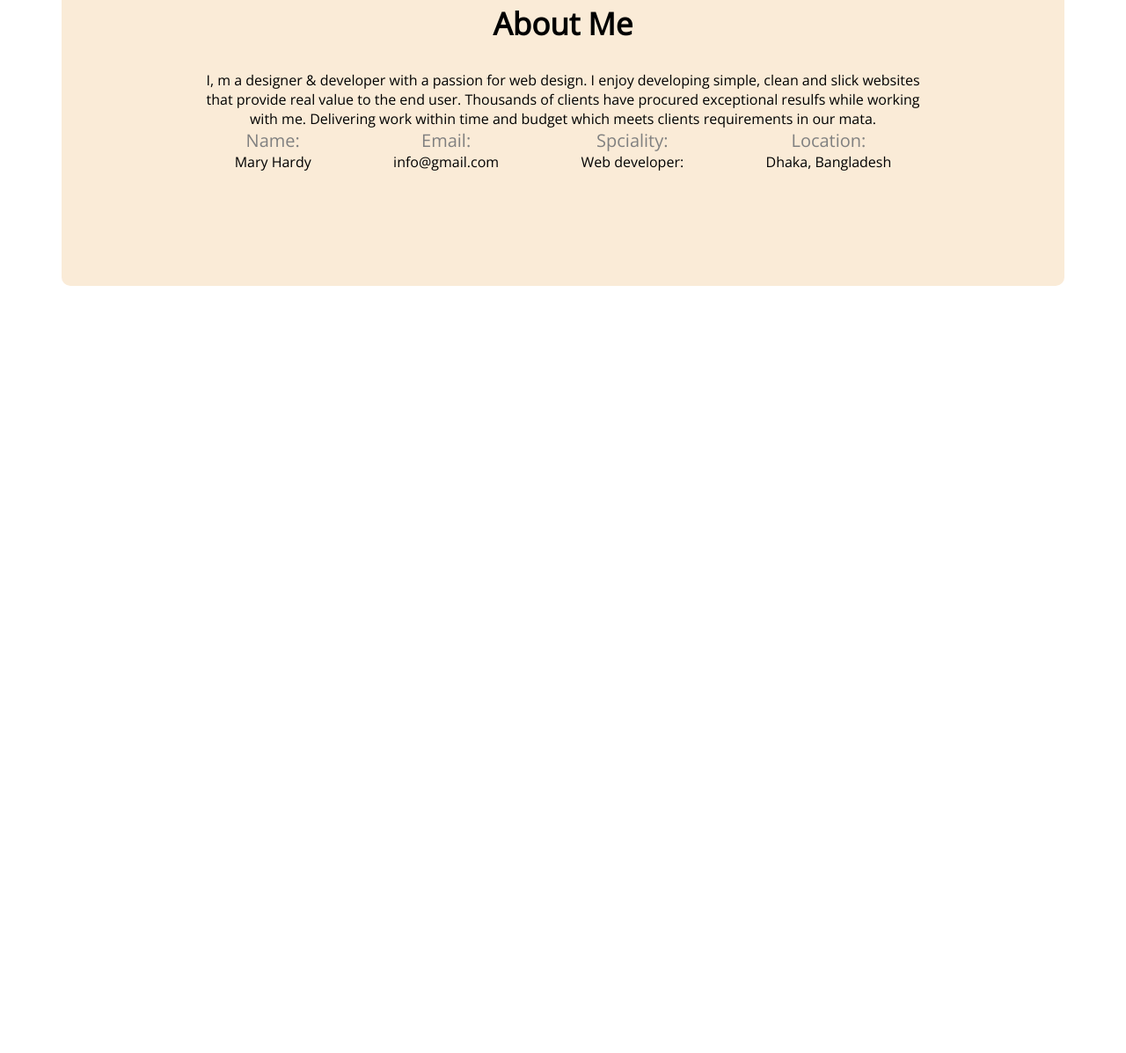
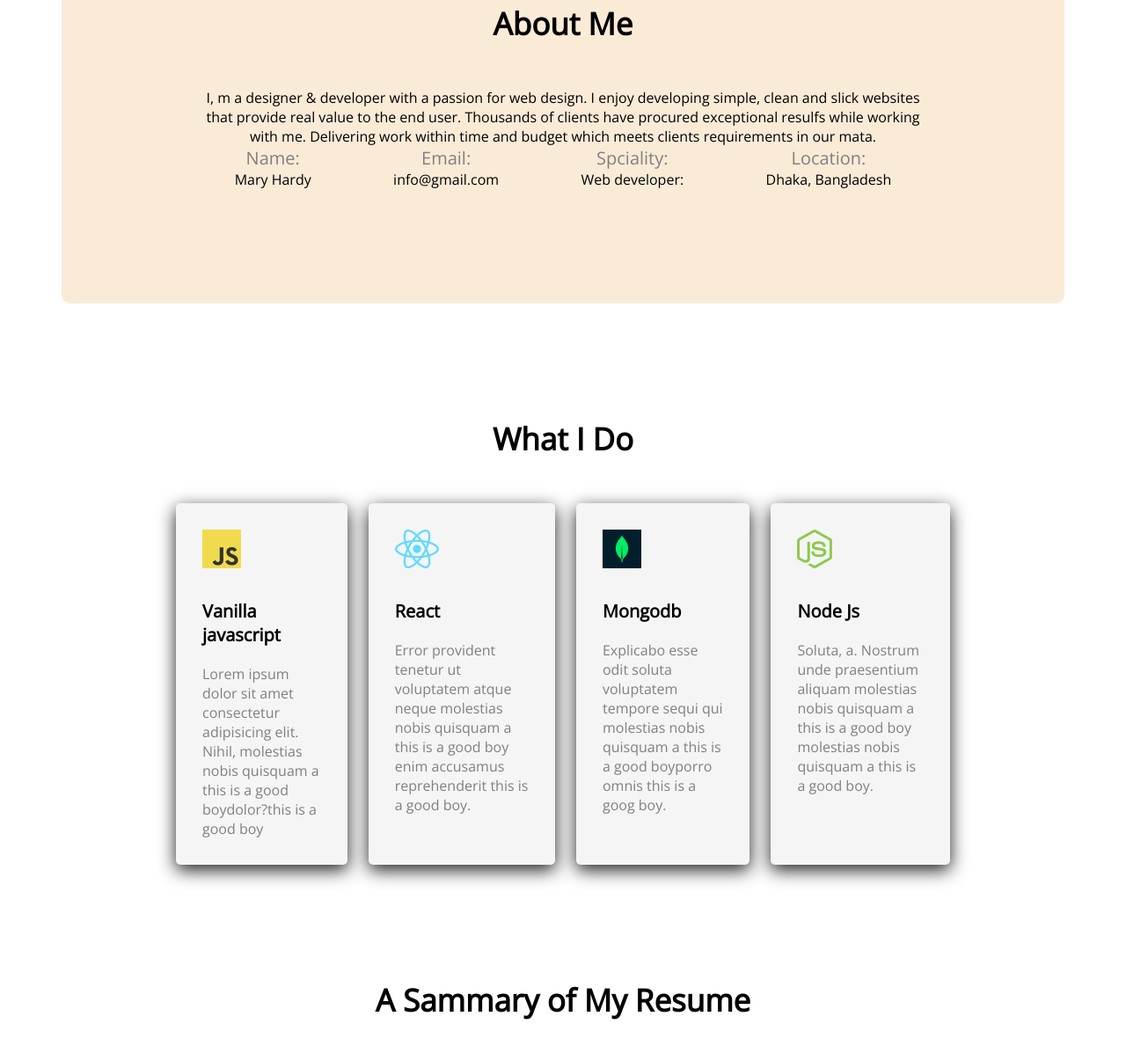
Before and after one commit to computerscience41/developer-portfolio, a plain HTML site: page index.html in a window 1280 px wide. Shown: the part 1097-2294 px from the top of the page at 88% size. Before the commit the page ends 1422 px from the top, so only its background shows below. Drawn offline with nearby package versions, Linux system fonts and the light colour scheme.

Commit message:
aded skill content

```diff
--- a/index.html
+++ b/index.html
@@ -61,6 +61,47 @@
                     </div>
                 </div>
             </section>
+            <section class="what-i-do">
+                <h3 class="section-title">What I Do</h3>
+                <div class="skills-container">
+                    <div class="skill">
+                        <img src="images/icons/js.png" alt="">
+                        <p class="skill-title">Vanilla javascript</p>
+                        <p class="skill-description">Lorem ipsum dolor sit amet consectetur
+                         adipisicing elit. Nihil, molestias nobis quisquam a this is a good
+                         boydolor?this is a good boy</p>
+                    </div>
+                    <div class="skill">
+                        <img src="images/icons/react.png" alt="">
+                        <p class="skill-title">React</p>
+                        <p class="skill-description">Error provident tenetur ut voluptatem atque
+                         neque molestias nobis quisquam a this is a good boy enim accusamus
+                         reprehenderit this is a good boy.</p>
+                    </div>
+                    <div class="skill">
+                        <img src="images/icons/mongo.png" alt="">
+                        <p class="skill-title">Mongodb</p>
+                        <p class="skill-description">Explicabo esse odit soluta voluptatem
+                         tempore sequi qui molestias nobis quisquam a this is a good boyporro
+                         omnis this is a goog boy.</p>
+                    </div>
+                    <div class="skill">
+                        <img src="images/icons/nodejs.png" alt="">
+                        <p class="skill-title">Node Js</p>
+                        <p class="skill-description">Soluta, a. Nostrum unde praesentium aliquam
+                          molestias nobis quisquam a this is a good boy molestias nobis quisquam
+                          a this is a good boy.</p>
+                    </div>
+                </div>
+            </section>
+            <section class="resume">
+                <h3 class="section-title">A Sammary of My Resume</h3>
+                <div class="resume-content">
+                      <div>
+
+                      </div>
+                </div>
+            </section>
       </main>
       <footer>
 
--- a/style/style.css
+++ b/style/style.css
@@ -76,7 +76,7 @@ main{
       text-align: center;
       font-weight: 700px;
       font-size: 35px;
-      margin-bottom: 30px;
+      margin-bottom: 50px;
 }
 .banner-description{
      color: grey;
@@ -96,3 +96,26 @@ main{
     font-size: 20px;
     color: grey;
 }
+/* what i do */
+.what-i-do{
+    margin: 130px;
+}
+.skills-container{
+    display: flex;
+    gap: 24px;
+}
+.skill{
+    background: whitesmoke;
+    box-shadow: 0px 6px 20px rgb(32, 30, 30);
+    border-radius: 5px;
+    padding: 30px;
+}
+.skill-title{
+    font-weight: 700;
+    font-size: 20px;
+    margin-top: 30px;
+    margin-bottom: 20px;
+}
+.skill-description{
+    color: grey;
+}
```
